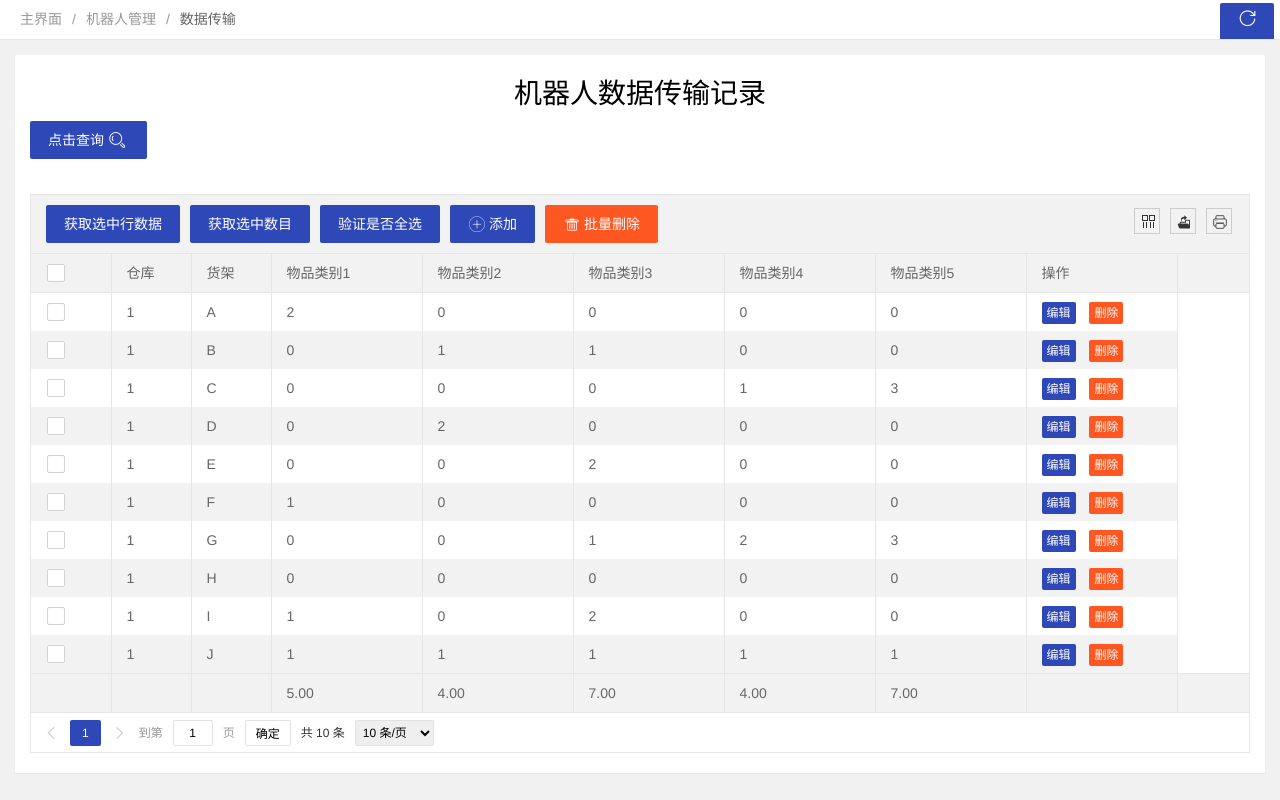
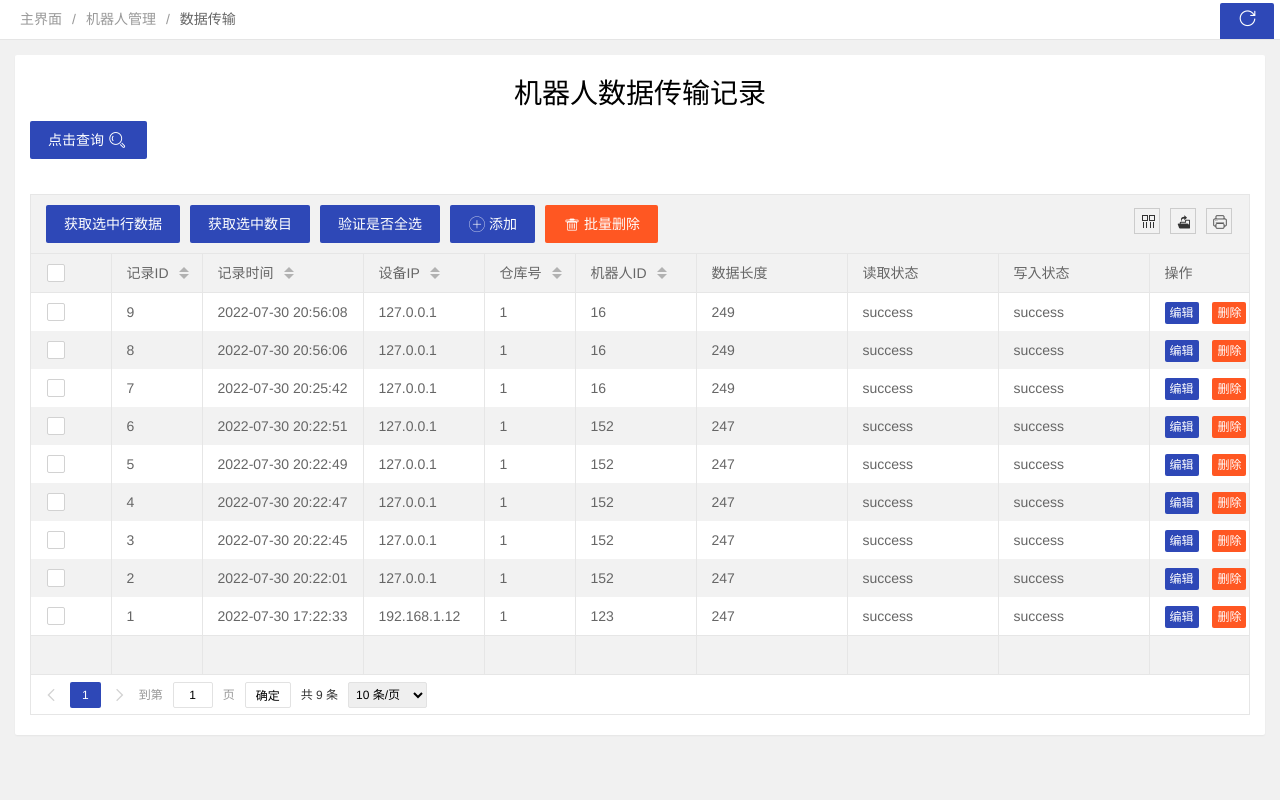
Before and after one commit to Jinyuan-S/Intelli-Warehouse, a Flask app: page /home/robot in a window 1280 px wide. Run offline with Flask 2, Linux system fonts and the light colour scheme; lists and menus that the app fills with data are empty.

Commit message:
changed the homepage and the page for robot

```diff
--- a/templates/html/robot.html
+++ b/templates/html/robot.html
@@ -46,7 +46,7 @@
                                 <!-- <div class="layui-inline layui-show-xs-block">
                                     <input type="text" name="username" placeholder="请输入仓库号" autocomplete="off" class="layui-input" id="houseidText">
                                 </div> -->
-                                <div class="layui-inline layui-show-xs-block">
+                                <div class="layui-inline layui-show-xs-block" style="text-align: center;">
                                     <button type="button" class="layui-btn" lay-submit="" lay-filter="sreach" id="reseach" >点击查询
                                         <i class="layui-icon">&#xe615;</i></button>
                                 </div>
@@ -149,16 +149,17 @@
                 ,cols: [[ //标题栏
                     // {type: 'checkbox', title: '选中', fixed: 'left'},
                     {type: 'checkbox', title: '选中', width:50,},
-                    // {field: 'shelfNo', title: '记录ID', width: 90, sort: true, totalRowText:"本页总计"},
-                    // {field: 'datetime', title: '时间', width: 160,sort: true, edit: 'text'},
-                    {field: 'houseId', title: '仓库', width: 58,},
-                    {field: 'position', title: '货架', width: 58,},
+                    {field: 'transmissionId', title: '记录ID', width: 90, sort: true,},
+                    {field: 'receiveTime', title: '记录时间', width: 160,sort: true, edit: 'text'},
+                    {field: 'hostIp', title: '设备IP', sort: true, width: 120,},
+                    {field: 'houseId', title: '仓库号', sort: true, width: 90,},
+                    {field: 'carId', title: '机器人ID', sort: true, width: 120,},
                     // {field: 'recordNo', title: '批次', width: 58, edit: 'text',},
-                    {field: 'g1', title: '物品类别1', width: 150, totalRow: true, edit: 'text'},
-                    {field: 'g2', title: '物品类别2', width: 150, totalRow: true, edit: 'text'},
-                    {field: 'g3', title: '物品类别3', width: 150, totalRow: true, edit: 'text'},
-                    {field: 'g4', title: '物品类别4', width: 150, totalRow: true, edit: 'text'},
-                    {field: 'g5', title: '物品类别5', width: 150, totalRow: true, edit: 'text'},
+                    {field: 'dataLength', title: '数据长度', width: 150, edit: 'text'},
+                    {field: 'receiveStatus', title: '读取状态', width: 150, edit: 'text'},
+                    {field: 'writeStatus', title: '写入状态', width: 150, edit: 'text'},
+                    // {field: 'g4', title: '物品类别4', width: 150, totalRow: true, edit: 'text'},
+                    // {field: 'g5', title: '物品类别5', width: 150, totalRow: true, edit: 'text'},
                     {field: 'button', title: '操作',  toolbar:"#btn",width: 150},
                 ]]
                 ,data: a
@@ -259,30 +260,19 @@
     <script>
         // 处理服务器端发来的结果数据，变成表格的数据格式，然后塞进showTable函数里面
         function reseachForTable(data){
-            let charArr = ['A', 'B', 'C', 'D', 'E', 'F', 'G', 'H', 'I', 'J']
-            let result=[{"shelfNo": data['A']['shelfNo']
-                    ,"houseId": data['houseId']
-                    , "datetime": data['datetime']
-                    , "position": data['A']['position']
-                    , "recordNo": data['A']['recordNo']
-                    , "g1": data['A']['g1']
-                    , "g2": data['A']['g2']
-                    , "g3": data['A']['g3']
-                    , "g4": data['A']['g4']
-                    , "g5": data['A']['g5']
-                    }];
-            for (let i = 1; i < charArr.length; i++) {
-                let item ={"shelfNo": data[charArr[i]]['shelfNo']
-                    ,"houseId": data['houseId']
-                    , "datetime": data['datetime']
-                    , "position": data[charArr[i]]['position']
-                    , "recordNo": data[charArr[i]]['recordNo']
-                    , "g1": data[charArr[i]]['g1']
-                    , "g2": data[charArr[i]]['g2']
-                    , "g3": data[charArr[i]]['g3']
-                    , "g4": data[charArr[i]]['g4']
-                    , "g5": data[charArr[i]]['g5']
-                    };
+            var result=[];
+            for(let i=0;i<data.length;i++){
+                let item = {
+                    "transmissionId": data[i]["transmissionId"],
+                    "receiveTime": data[i]["receiveTime"],
+                    "hostIp": data[i]["hostIp"],
+                    "houseId": data[i]["houseId"],
+                    "carId": data[i]["carId"],
+                    "dataLength": data[i]["dataLength"],
+                    "receiveStatus": data[i]["receiveStatus"],
+                    "writeStatus": data[i]["writeStatus"],
+                };
+
                 result.push(item);
             }
             showTable(result)
@@ -291,12 +281,12 @@
 
 
     <script>
-        let houseidInp = document.querySelector('#houseidText')
+        // let houseidInp = document.querySelector('#houseidText')
         let reseachBtn = document.querySelector('#reseach')
         reseachBtn.onclick = () => {
             let requireData = {
-                    type: 'now',
-                    houseId: houseidInp.value
+                    type: 'trans',
+                    // houseId: houseidInp.value
                     }
                 var xhr = new XMLHttpRequest();
                 xhr.open("POST", "http://127.0.0.1:5000/inquire", true);
@@ -324,7 +314,18 @@
     </script>
 
     <script>
-        data={"recordNo": 5, "houseId": 1, "datetime": "2022-07-06 17:31:46", "A": {"shelfNo": 23, "position": "A", "recordNo": 5, "g1": 2, "g2": 0, "g3": 0, "g4": 0, "g5": 0}, "B": {"shelfNo": 24, "position": "B", "recordNo": 5, "g1": 0, "g2": 1, "g3": 1, "g4": 0, "g5": 0}, "C": {"shelfNo": 25, "position": "C", "recordNo": 5, "g1": 0, "g2": 0, "g3": 0, "g4": 1, "g5": 3}, "D": {"shelfNo": 26, "position": "D", "recordNo": 5, "g1": 0, "g2": 2, "g3": 0, "g4": 0, "g5": 0}, "E": {"shelfNo": 27, "position": "E", "recordNo": 5, "g1": 0, "g2": 0, "g3": 2, "g4": 0, "g5": 0}, "F": {"shelfNo": 28, "position": "F", "recordNo": 5, "g1": 1, "g2": 0, "g3": 0, "g4": 0, "g5": 0}, "G": {"shelfNo": 29, "position": "G", "recordNo": 5, "g1": 0, "g2": 0, "g3": 1, "g4": 2, "g5": 3}, "H": {"shelfNo": 30, "position": "H", "recordNo": 5, "g1": 0, "g2": 0, "g3": 0, "g4": 0, "g5": 0}, "I": {"shelfNo": 31, "position": "I", "recordNo": 5, "g1": 1, "g2": 0, "g3": 2, "g4": 0, "g5": 0}, "J": {"shelfNo": 32, "position": "J", "recordNo": 5, "g1": 1, "g2": 1, "g3": 1, "g4": 1, "g5": 1}, "total": {"shelfNo": 33, "position": "all", "recordNo": 5, "g1": 5, "g2": 4, "g3": 7, "g4": 4, "g5": 7}}
+        var data=[
+            // {"transmissionId": 10, "receiveTime": "2022-07-30 20:56:08", "hostIp": "127.0.0.1", "houseId": 1, "carId": "16", "dataLength": 249, "receiveStatus": "success", "writeStatus": "success"},
+            {"transmissionId": 9, "receiveTime": "2022-07-30 20:56:08", "hostIp": "127.0.0.1", "houseId": 1, "carId": "16", "dataLength": 249, "receiveStatus": "success", "writeStatus": "success"},
+            {"transmissionId": 8, "receiveTime": "2022-07-30 20:56:06", "hostIp": "127.0.0.1", "houseId": 1, "carId": "16", "dataLength": 249, "receiveStatus": "success", "writeStatus": "success"},
+            {"transmissionId": 7, "receiveTime": "2022-07-30 20:25:42", "hostIp": "127.0.0.1", "houseId": 1, "carId": "16", "dataLength": 249, "receiveStatus": "success", "writeStatus": "success"},
+            {"transmissionId": 6, "receiveTime": "2022-07-30 20:22:51", "hostIp": "127.0.0.1", "houseId": 1, "carId": "152", "dataLength": 247, "receiveStatus": "success", "writeStatus": "success"},
+            {"transmissionId": 5, "receiveTime": "2022-07-30 20:22:49", "hostIp": "127.0.0.1", "houseId": 1, "carId": "152", "dataLength": 247, "receiveStatus": "success", "writeStatus": "success"},
+            {"transmissionId": 4, "receiveTime": "2022-07-30 20:22:47", "hostIp": "127.0.0.1", "houseId": 1, "carId": "152", "dataLength": 247, "receiveStatus": "success", "writeStatus": "success"},
+            {"transmissionId": 3, "receiveTime": "2022-07-30 20:22:45", "hostIp": "127.0.0.1", "houseId": 1, "carId": "152", "dataLength": 247, "receiveStatus": "success", "writeStatus": "success"},
+            {"transmissionId": 2, "receiveTime": "2022-07-30 20:22:01", "hostIp": "127.0.0.1", "houseId": 1, "carId": "152", "dataLength": 247, "receiveStatus": "success", "writeStatus": "success"},
+            {"transmissionId": 1, "receiveTime": "2022-07-30 17:22:33", "hostIp": "192.168.1.12", "houseId": 1, "carId": "123", "dataLength": 247, "receiveStatus": "success", "writeStatus": "success"},
+        ];
         reseachForTable(data)
     </script>
 </html>
```
Also changed, not shown: templates/html/homePage.html (+42 -44 lines).
